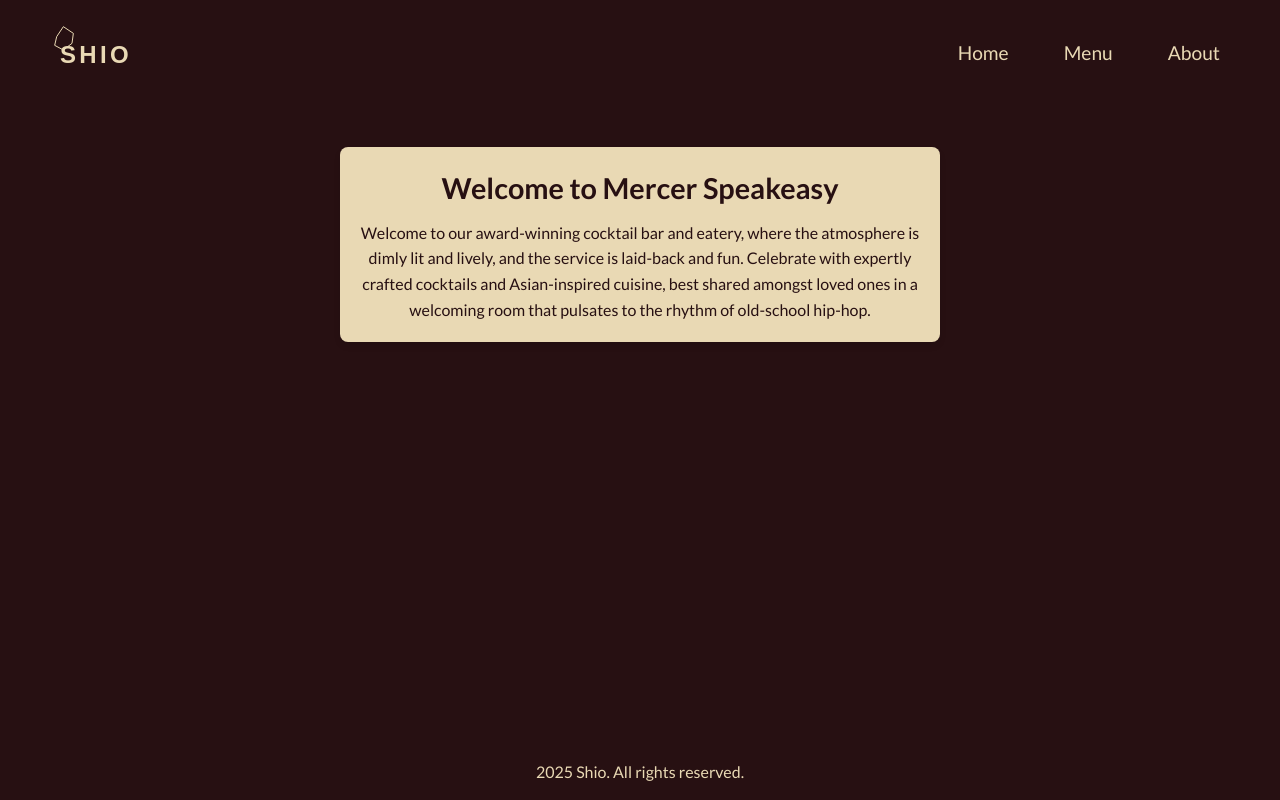
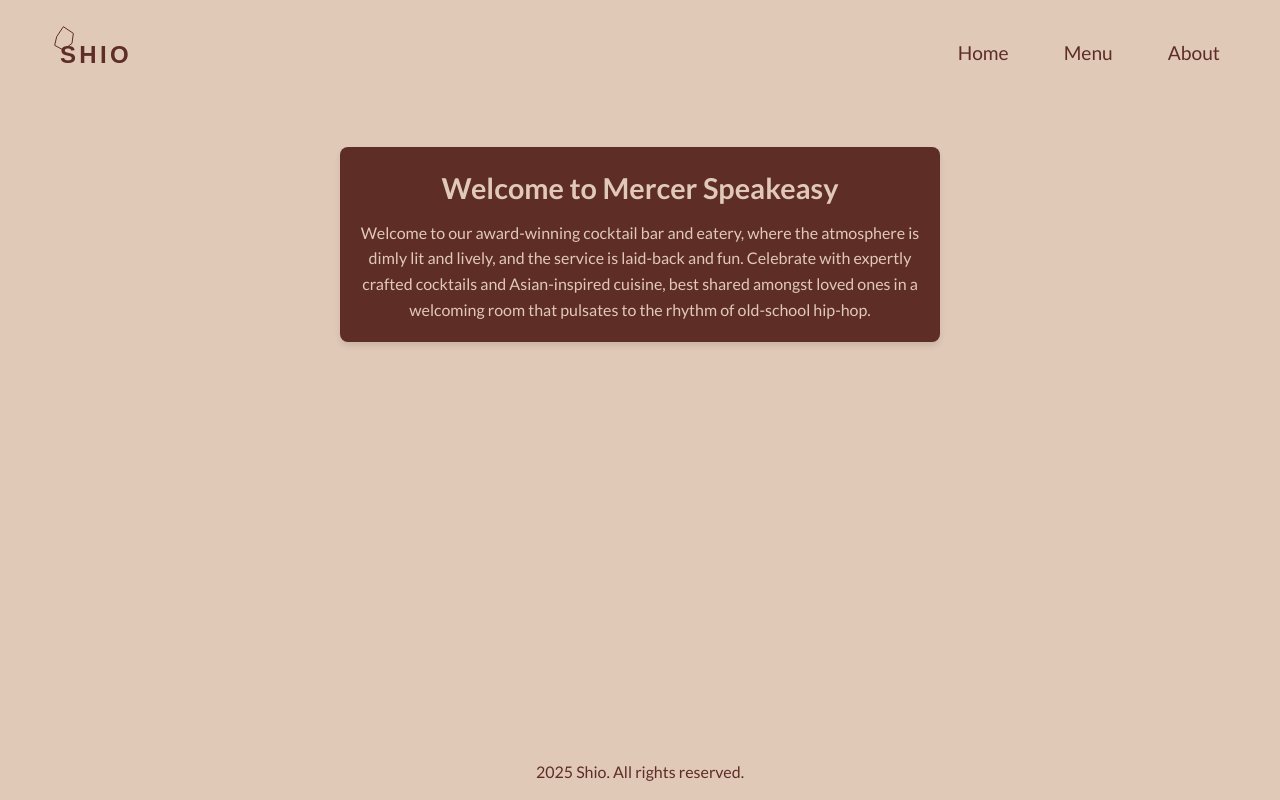
Before and after one commit to jasonsoprovich/odin-restaurant-page, a website built with webpack: page src/template.html in a window 1280 px wide. Built offline with nearby package versions, Linux system fonts and the light colour scheme.

Commit message:
feat: change css color palette

```diff
--- a/src/styles.css
+++ b/src/styles.css
@@ -53,16 +53,21 @@ h6 {
 }
 
 :root {
-  --fg: #e9d9b4;
-  --bg: #271012;
-  --accent: #d63031;
+  --rose-taupe: hsla(11, 21%, 46%, 1);
+  --rose-taupe-2: hsla(11, 23%, 41%, 1);
+  --desert-sand: hsla(25, 41%, 80%, 1);
+  --beaver: hsla(16, 22%, 61%, 1);
+  --caput-mortuum: hsla(7, 42%, 26%, 1);
+  --fg: var(--caput-mortuum);
+  --bg: var(--desert-sand);
+  --accent: var(--rose-taupe-2);
 }
 
 body {
   font-family: 'Lato', Arial, Helvetica, sans-serif;
   line-height: 1.5;
   -webkit-font-smoothing: antialiased;
-  background-color: var(--bg, black);
+  background-color: var(--bg);
   display: flex;
   flex-direction: column;
   min-height: 100vh;
@@ -96,14 +101,14 @@ body {
   font-size: 1.2rem;
   background: none;
   border: none;
-  color: #e9d9b4;
+  color: var(--fg);
   padding: 10px 20px;
   cursor: pointer;
   transition: background-color 0.3s ease, color 0.3s ease;
 }
 
 .nav-btn:hover {
-  color: var(--accent, red);
+  color: var(--accent);
 }
 
 .logo {
@@ -116,12 +121,12 @@ body {
 }
 
 .logo .text {
-  fill: var(--fg, white);
+  fill: var(--fg);
   transition: fill 0.3s ease, color 0.3s ease;
 }
 
 .logo .crystal {
-  stroke: var(--fg, white);
+  stroke: var(--fg);
   transition: stroke 0.3s ease, color 0.3s ease;
 }
 
@@ -135,11 +140,11 @@ body {
 }
 
 .logo-btn:hover .text {
-  fill: var(--accent, red);
+  fill: var(--accent);
 }
 
 .logo-btn:hover .crystal {
-  stroke: var(--accent, red);
+  stroke: var(--accent);
 }
 
 #content-container {
```
